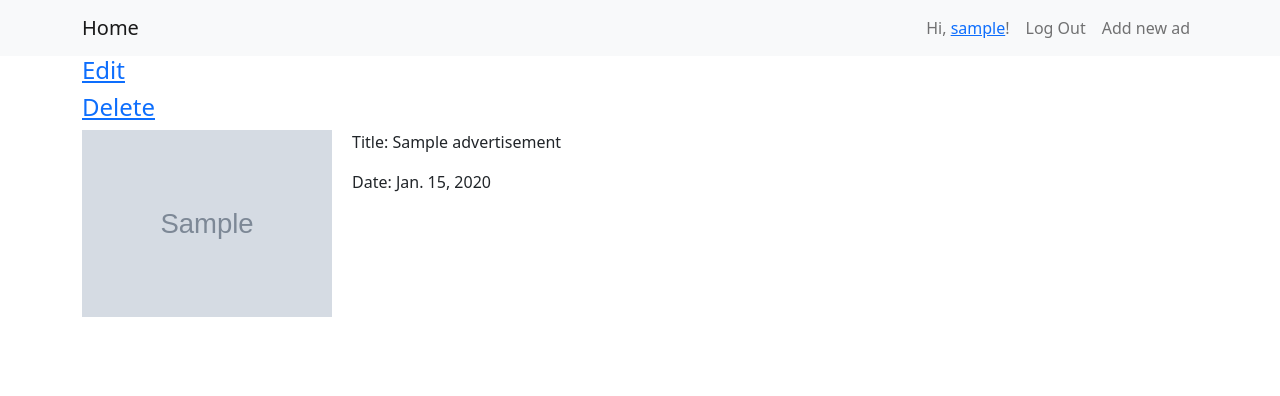
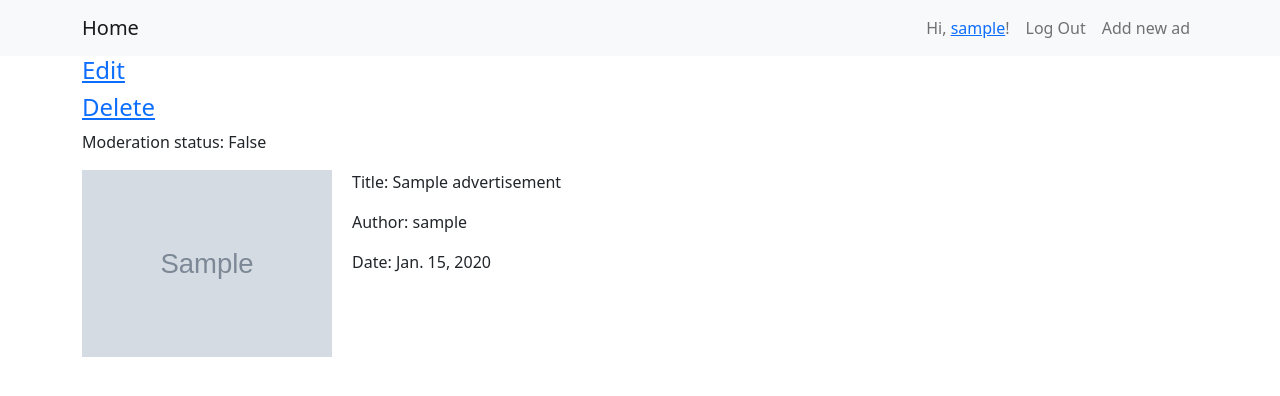
Before and after one commit to Zhibekkas/final, a Django app: page /photo/1/ in a window 1280 px wide. Shown: the top 396 px of the page. Run offline with Django 4.2, Linux system fonts and the light colour scheme; a user stored in the database is signed in; tables that the repository leaves empty hold one stand-in row (values such as "Sample post"); grey boxes marked "Sample" are stand-in pictures.

Commit message:
CRUD was modified

```diff
--- a/ads_project/accounts/templates/user_detail.html
+++ b/ads_project/accounts/templates/user_detail.html
@@ -7,9 +7,11 @@
      <li><a href="{% url 'accounts:change' user_obj.pk %}">Change Phone Number</a></li>
         {% endif %}
     {% if ads %}
+<h6>My ads</h6>
         {% for ad in ads %}
-          <p class="card-text"> Name: {{ ad.title }}</p>
+          <p class="card-text"> Ad: {{ ad.title }}</p>
            <p class="card-text"> Description: {{ ad.description }}</p>
         {% endfor %}
     {% endif %}
+
 {% endblock %}
--- a/ads_project/webapp/forms.py
+++ b/ads_project/webapp/forms.py
@@ -5,4 +5,4 @@ from webapp.models import Advertisement
 class AdForm(forms.ModelForm):
     class Meta:
         model = Advertisement
-        exclude = []
+        exclude = ['author', 'is_moderated']
--- a/ads_project/webapp/templates/index_view.html
+++ b/ads_project/webapp/templates/index_view.html
@@ -5,7 +5,10 @@
      <div class="card" style="width: 25rem;">
      <div class="card-body">
          <p class="card-text"> title: {{ ad.title }}</p>
-         <p class="card-text"> Author: {{ ad.author.username }}</p>
+          {% if ad.author == request.user %}
+      <a href="{% url 'webapp:change_ad' ad.pk %}"><h4>Edit</h4></a>
+     <a href="{% url 'webapp:delete_ad' ad.pk %}"><h4>Delete</h4></a>
+{% endif %}
          <a href="{% url 'webapp:view' ad.pk %}"><h4>Details</h4></a>
          {% if ad.image %}
         <img class="photos" src="{{ ad.image.url }}" alt="ad">
--- a/ads_project/webapp/templates/view.html
+++ b/ads_project/webapp/templates/view.html
@@ -7,10 +7,12 @@
  {% if ad.author == request.user %}
       <a href="{% url 'webapp:change_ad' ad.pk %}"><h4>Edit</h4></a>
      <a href="{% url 'webapp:delete_ad' ad.pk %}"><h4>Delete</h4></a>
+    <p class="card-text"> Moderation status: {{ ad.is_moderated }}</p>
 {% endif %}
     {% if ad.image %}
      <img class="photos" src="{{ ad.image.url }}" alt="photo">
     {% endif %}
     <p class="card-text"> Title: {{ ad.title }}</p>
+    <p>Author: {{ ad.author.username}}</p></a>
          <p class="card-text"> Date: {{ ad.created_at }}</p>
 {% endblock %}
--- a/ads_project/webapp/views.py
+++ b/ads_project/webapp/views.py
@@ -1,5 +1,5 @@
 from django.contrib.auth.mixins import PermissionRequiredMixin, LoginRequiredMixin
-from django.shortcuts import render
+from django.shortcuts import render, redirect
 from django.views.generic import ListView, CreateView, DeleteView, UpdateView, DetailView
 from webapp.models import Advertisement
 from webapp.forms import AdForm
@@ -13,6 +13,9 @@ class IndexView(ListView):
     ordering = ['-created_at']
     paginate_by = 3
 
+    def get_queryset(self):
+        return Advertisement.objects.filter(is_moderated=True)
+
 
 class AdView(DetailView):
     template_name = 'view.html'
@@ -24,6 +27,12 @@ class AdCreateView(LoginRequiredMixin, CreateView):
     model = Advertisement
     form_class = AdForm
     template_name = 'ad_create.html'
+
+    def form_valid(self, form):
+        ad = form.save(commit=False)
+        ad.author = self.request.user
+        ad.save()
+        return redirect('webapp:view', pk=ad.pk)
 
     def get_success_url(self):
         return reverse('webapp:index')
```
